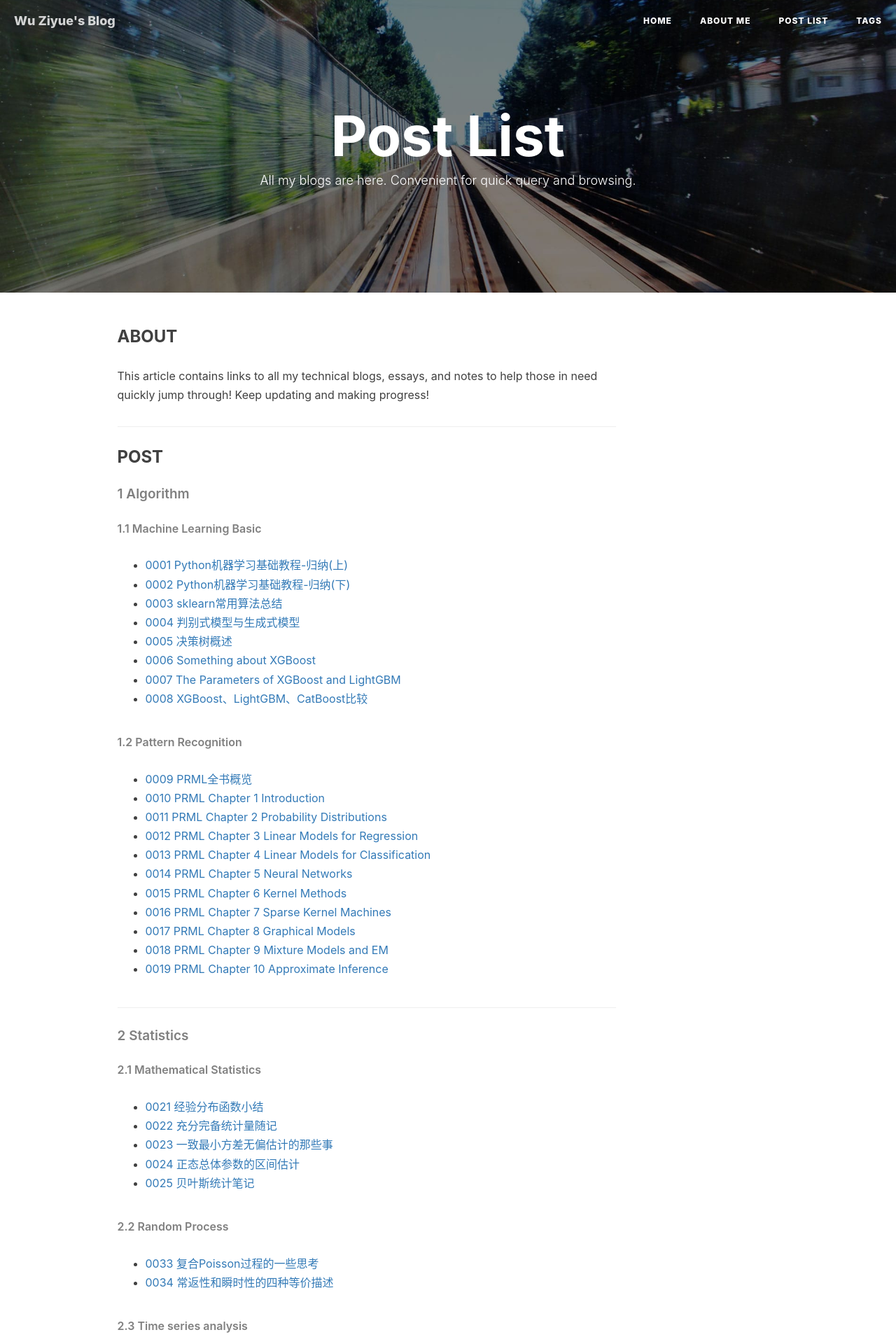
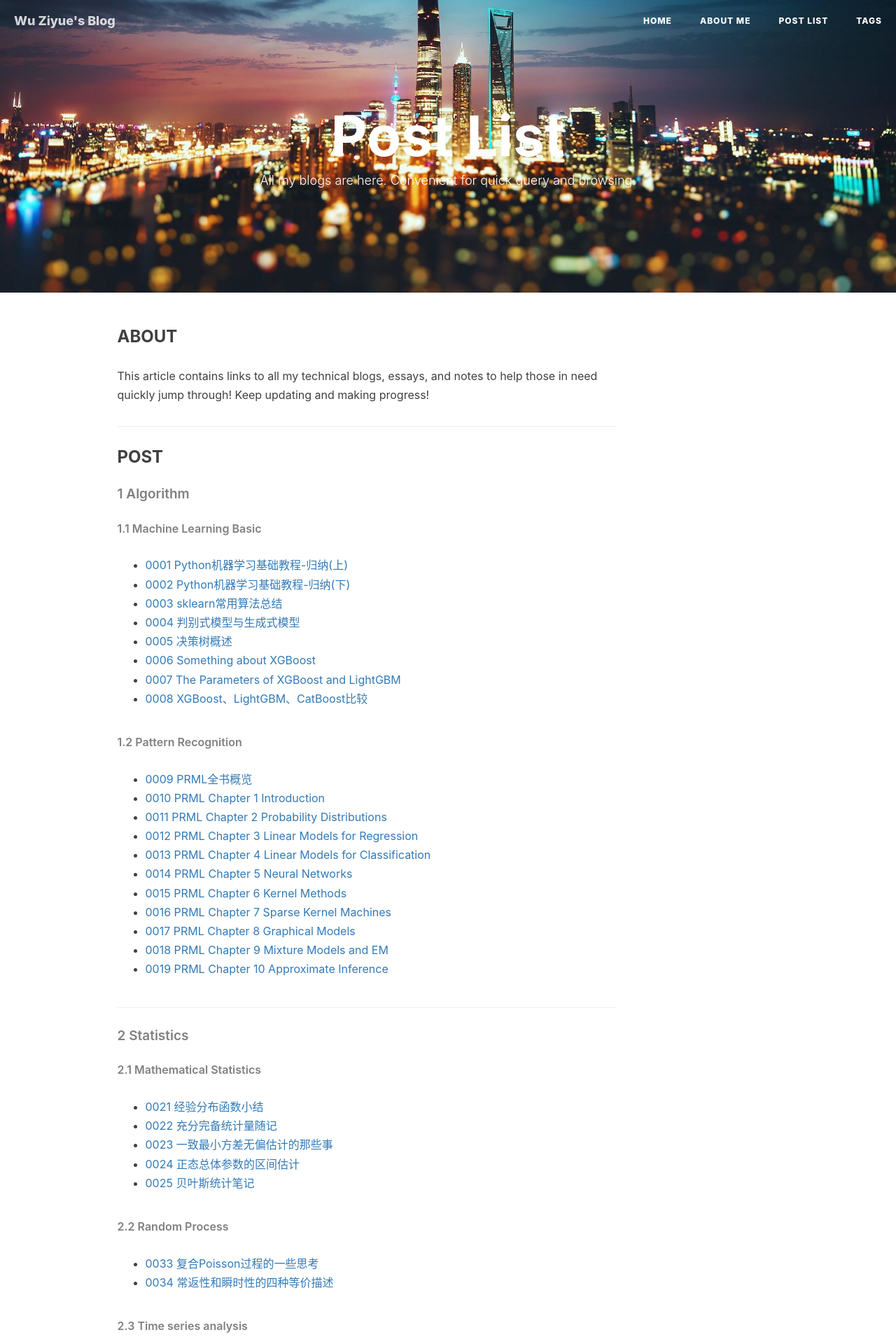
Before and after one commit to ZaccWu/ZaccWu.github.io, a Jekyll site: the page built from list.html, in a window 1280 px wide. Shown: the top 1920 px of the page at 70% size. Built offline with Jekyll 4.4.1, drawn with Linux system fonts in a browser that asks for light colours; nearby versions of some CDN libraries; comment, search, counter and statistics services are not loaded.

Commit message:
Update list.html

```diff
--- a/list.html
+++ b/list.html
@@ -2,7 +2,7 @@
 layout: page
 title: "Post List"
 description: "All my blogs are here. Convenient for quick query and browsing."
-header-img: "img/post-bg-2015.jpg"
+header-img: "img/B.jpg"
 ---
 
 <!-- Language Selector -->
```
